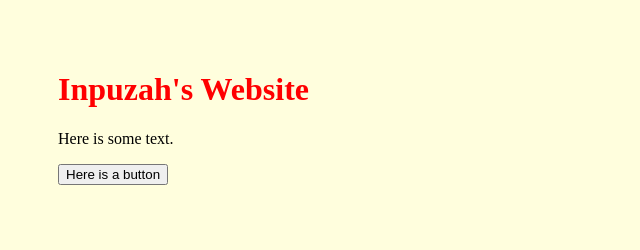
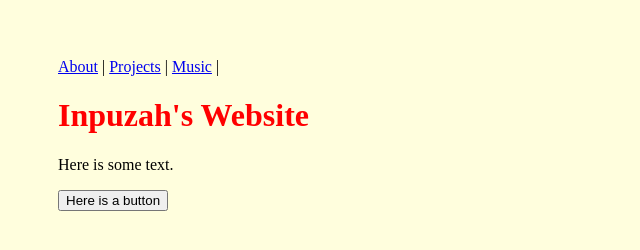
Before and after one commit to Inpuzah/inpuzah.github.io, a plain HTML site: page index.html in a window 1280 px wide. Shown: the whole page, without its empty margins (0-640 px from the left). Drawn offline with Linux system fonts and the light colour scheme.

Commit message:
1.0.0.3
added nav to html and css

```diff
--- a/app.css
+++ b/app.css
@@ -9,3 +9,6 @@ h1 {
 body {
     background-color: rgb(255, 254, 221);
 }
+nav {
+    display: block;
+}
--- a/index.html
+++ b/index.html
@@ -4,6 +4,12 @@
 <link rel="stylesheet" href="app.css"/>
 </head>
 <body>
+
+<nav>
+    <a href="/about/">About</a> |
+    <a href="/projects/">Projects</a> |
+    <a href="/music/">Music</a> |
+</nav>
 
 <h1>Inpuzah's Website</h1>
 
```
